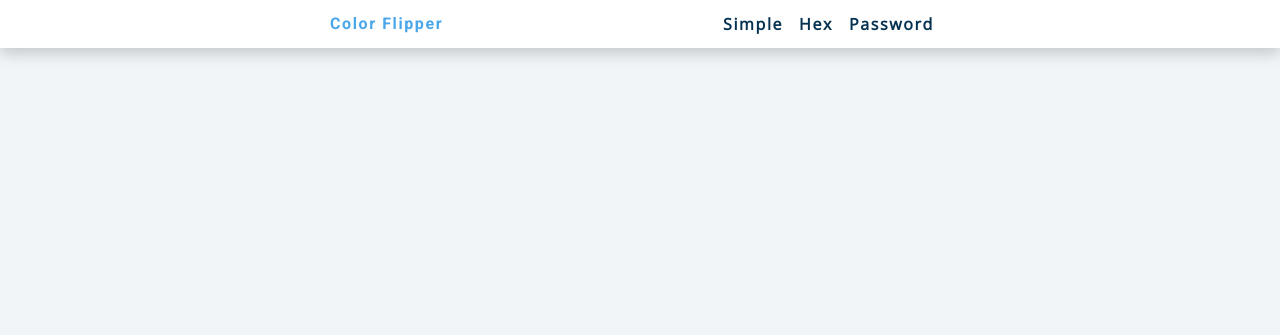
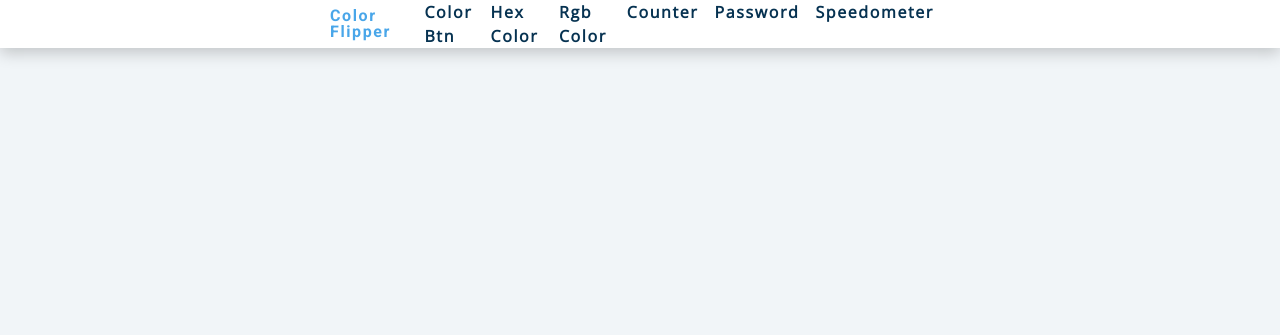
Before and after one commit to As-sakhowy/potential-hex-color, a plain HTML site: page index.html in a window 1280 px wide. Shown: the top 335 px of the page. Drawn offline with nearby package versions, Linux system fonts and the light colour scheme.

Commit message:
Update index.html

```diff
--- a/index.html
+++ b/index.html
@@ -16,9 +16,12 @@
       <div class="nav-center">
         <h4>color flipper</h4>
         <ul class="nav-links">
-          <li><a href="index.html">simple</a></li>
-          <li><a href="hex.html">hex</a></li>
-          <li><a href="password.html">password</a></li>
+          <li><a href="#hh">color btn</a></li>
+                <li><a href="#d">hex color</a></li>
+                <li><a href="#ssd">rgb color</a></li>
+                <li><a href="#ssd">counter</a></li>
+                <li><a href="#ssd">password</a></li>
+                <li><a href="#ssd">speedometer</a></li>
         </ul>
       </div>
     </header>
```
